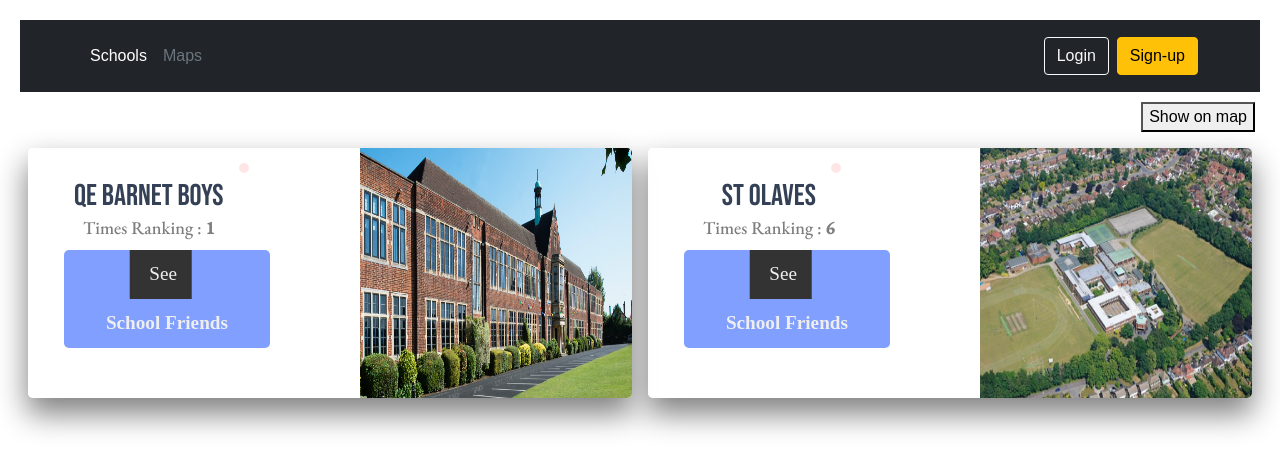
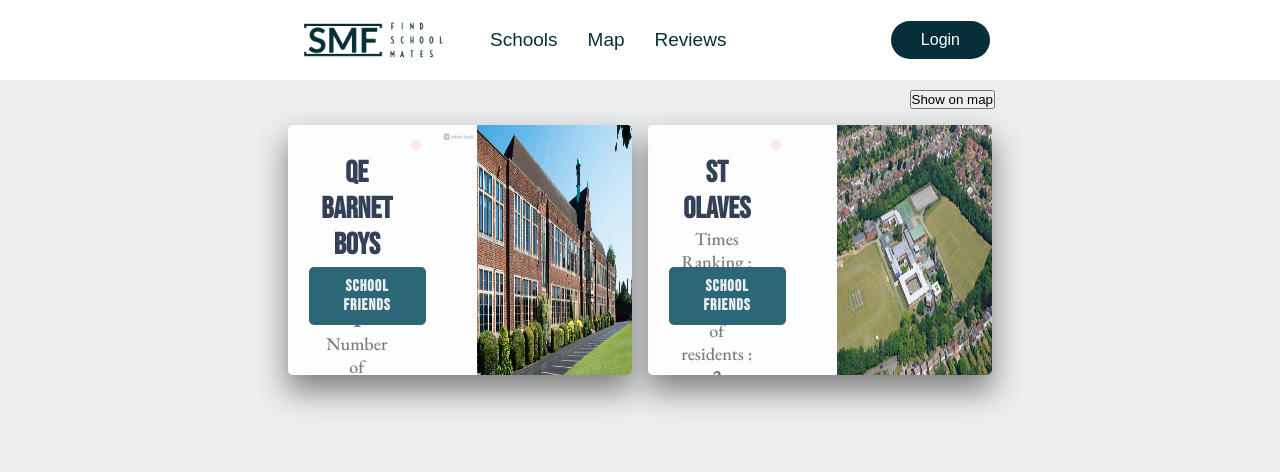
Before and after one commit to ashishkhedekar/school-mate-finder, a Next.js app: page /schools in a window 1280 px wide. Shown: the top 472 px of the page. Built offline with nearby package versions, Linux system fonts and the light colour scheme; data requests are answered from the project's data file.

Commit message:
Header styling

```diff
--- a/components/globalHeader.js
+++ b/components/globalHeader.js
@@ -1,39 +1,26 @@
 import Link from 'next/link'
+import Image from 'next/image'
+import siteLogo from '../public/site_logo.png'
 
 const GlobalHeader = () => {
   return (
-    <header className='p-3 bg-dark text-white'>
-      <div className='container'>
-        <div className='d-flex flex-wrap align-items-center justify-content-center justify-content-lg-start'>
-          <ul className='nav col-12 col-lg-auto me-lg-auto mb-2 justify-content-center mb-md-0'>
-            <li>
-              <Link href="/schools">
-                <a href='#' className='nav-link px-2 text-white'>
-                  Schools
-                </a>
-              </Link>
-            </li>
-            <li>
-              <Link href="/schools/maps">
-                <a className='nav-link px-2 text-secondary'>
-                  Maps
-                </a>
-              </Link>
-
-            </li>
+    <div className="header">
+      <nav>
+        <div className="logo-links-container">
+          <Link href="/schools">
+            <Image src={siteLogo} alt="School" width={200} height={200} className="siteLogo"/>
+          </Link>
+          <ul className="navLinks">
+            <li><Link href="/schools"><a href="">Schools</a></Link></li>
+            <li><Link href="/schools/maps"><a href="">Map</a></Link></li>
+            <li><a href="">Reviews</a></li>
           </ul>
-
-          <div className='text-end'>
-            <button type='button' className='btn btn-outline-light me-2'>
-              Login
-            </button>
-            <Link href="/registration">
-              <button type='button' className='btn btn-warning'>Sign-up</button>
-            </Link>
-          </div>
         </div>
-      </div>
-    </header>
+        <ul className="navLinks">
+          <li className='btn'>Login</li>
+        </ul>
+      </nav>
+    </div>
   )
     ;
 };
--- a/components/schoolCard.js
+++ b/components/schoolCard.js
@@ -12,23 +12,21 @@
         <p>Number of residents : <strong>{numberOfResidents}</strong></p>
          <div className={styles.control}>
            <Link href={schoolUrl}>
-           <button className={styles.btn}>
-             <span className={styles.price}>See</span>
-             <span className={styles.buy}>School Friends</span>
-           </button>
+           {/*<button className="btn">School Friends</button>*/}
+             <button className={styles.btn}>
+               <span className={styles.text}>School Friends</span>
+             </button>
            </Link>
          </div>
       </div>
       <div className={styles.schoolImage}>
         <img
           src={image}
-          alt=""
+          alt={name}
         />
-
       </div>
     </div>
   </>
-
 }
 
 export default SchoolCard;
--- a/pages/_app.js
+++ b/pages/_app.js
@@ -1,6 +1,6 @@
 import GlobalHeader from "../components/globalHeader";
-import 'bootstrap/dist/css/bootstrap.min.css'
 import '../styles/globals.css';
+import "/styles/header.css"
 import '../styles/registeredUserSelectorSlider.css';
 import "@fortawesome/fontawesome-svg-core/styles.css"; // import Font Awesome CSS
 import { config } from "@fortawesome/fontawesome-svg-core";
--- a/pages/schools/index.js
+++ b/pages/schools/index.js
@@ -27,10 +27,11 @@
   }
 
   return <>
+    <div className={styles.schoolsOuterContainer}>
       <div className={styles.showOnMapOption}>
-      <button><Link href="/schools/maps">Show on map </Link></button>
+        <button><Link href="/schools/maps ">Show on map </Link></button>
       </div>
-    <div className={styles.schoolsContainer}>
+      <div className={styles.schoolCardsContainer}>
         {schools.map(school => {
           return (<SchoolCard key={school.id}
                               id={school.id}
@@ -40,6 +41,7 @@
                               residents={school.residents}/>)
         })}
       </div>
+    </div>
   </>
 
 }
--- a/styles/Map.module.css
+++ b/styles/Map.module.css
@@ -1,5 +1,3 @@
 .maps_outer_container {
     display: flex;
-    width: 100%;
-    height: 100%;
 }
--- a/styles/SchoolCard.module.css
+++ b/styles/SchoolCard.module.css
@@ -6,8 +6,7 @@
     overflow: hidden;
     margin: 1em 0.5em;
     height: 250px;
-    width: 700px;
-
+    width: 50%;
 }
 
 .productDetails {
@@ -62,7 +61,7 @@
 .btn {
     transform: translateY(0px);
     transition: 0.3s linear;
-    background: #809fff;
+    background: #2b6777;
     border-radius: 5px;
     position: relative;
     overflow: hidden;
@@ -70,55 +69,26 @@
     outline: none;
     border: none;
     color: #eee;
-    padding: 0;
-    margin: 0;
 }
 
 .btn:hover {
     transform: translateY(-6px);
-    background: #1a66ff;
+    background: #2b6777;
 }
 
 .btn span {
-    font-family: "Farsan", cursive;
+    font-family: "Bebas Neue", sans-serif;
     transition: transform 0.3s;
     display: inline-block;
     padding: 10px 20px;
     font-size: 1.2em;
-    margin: 0;
-}
-.btn .price,
-.shopping-cart {
-    background: #333;
-    border: 0;
+    letter-spacing: 1px;
     margin: 0;
 }
 
-.btn .price {
-    transform: translateX(-10%);
-    padding-right: 15px;
-}
-
-.btn .shopping-cart {
-    transform: translateX(-100%);
-    position: absolute;
-    background: #333;
-    z-index: 1;
-    left: 0;
-    top: 0;
-}
-
-.btn .buy {
+.btn .text {
     z-index: 3;
     font-weight: bolder;
-}
-
-.btn:hover .price {
-    transform: translateX(-110%);
-}
-
-.btn:hover .shopping-cart {
-    transform: translateX(0%);
 }
 
 .schoolImage {
--- a/styles/Schools.module.css
+++ b/styles/Schools.module.css
@@ -1,4 +1,11 @@
-.schoolsContainer {
+.schoolsOuterContainer {
+    display: flex;
+    flex-direction: column;
+    justify-content: space-between;
+    margin: 0 280px;
+}
+
+.schoolCardsContainer {
     display: flex;
     text-align: center;
 }
--- a/styles/globals.css
+++ b/styles/globals.css
@@ -1,18 +1,17 @@
 @import url("https://fonts.googleapis.com/css2?family=Bebas+Neue&family=Bree+Serif&family=EB+Garamond:ital,wght@0,500;1,800&display=swap");
 
+* {
+  box-sizing: border-box;
+  margin: 0;
+  padding: 0;
+}
 html,
 body {
-  padding: 5px;
-  margin: 5px;
   font-family: 'Montserrat', sans-serif;
+  background-color: #ebedef;
 }
 
 a {
   color: inherit;
   text-decoration: none;
 }
-
-* {
-  box-sizing: border-box;
-  /*background-color: #24252A;*/
-}
--- /dev/null
+++ b/styles/header.css
@@ -0,0 +1,76 @@
+.header {
+    height: 80px;
+    width: 100%;
+    background: #fff;
+    position: relative;
+}
+
+nav {
+    display: flex;
+    align-items: center;
+    justify-content: space-between;
+    height: 100%;
+    margin: 0 275px;
+}
+
+.logo-links-container {
+    display: flex;
+    justify-content: space-between;
+    align-items: center;
+}
+
+
+.logo {
+    width: 140px;
+}
+
+.navLinks ul {
+    padding: 0;
+}
+
+.navLinks li {
+    display: inline-block;
+    margin: 0 15px;
+}
+
+.navLinks li a {
+    text-decoration: none;
+    color: #082F39FF;
+    padding: 5px 0;
+    position: relative;
+    font-size: 19px;
+;
+}
+
+.navLinks li a::after {
+    content: '';
+    background: #082F39FF;
+    width: 0;
+    height: 2px;
+    position: absolute;
+    bottom: 0;
+    left: 0;
+    transition: width 0.5s;
+}
+
+.navLinks li a:hover::after {
+    width: 100%;
+}
+
+.btn {
+    background-color: rgba(8, 47, 57, 1);
+    color: #fff;
+    padding: 10px 30px;
+    cursor: pointer;
+    border-radius: 100px;
+    transition: all 0.3s ease 0s;
+}
+
+.btn:hover {
+    background-color: rgba(8, 47, 57, 0.7);
+}
+
+.siteLogo {
+    width: auto;
+    cursor: pointer;
+}
```
Also changed, not shown: public/site_logo.png (added), 1 other file (tests, documents, lock files or other folders). Lines whose indentation alone changed are shown as unchanged.
